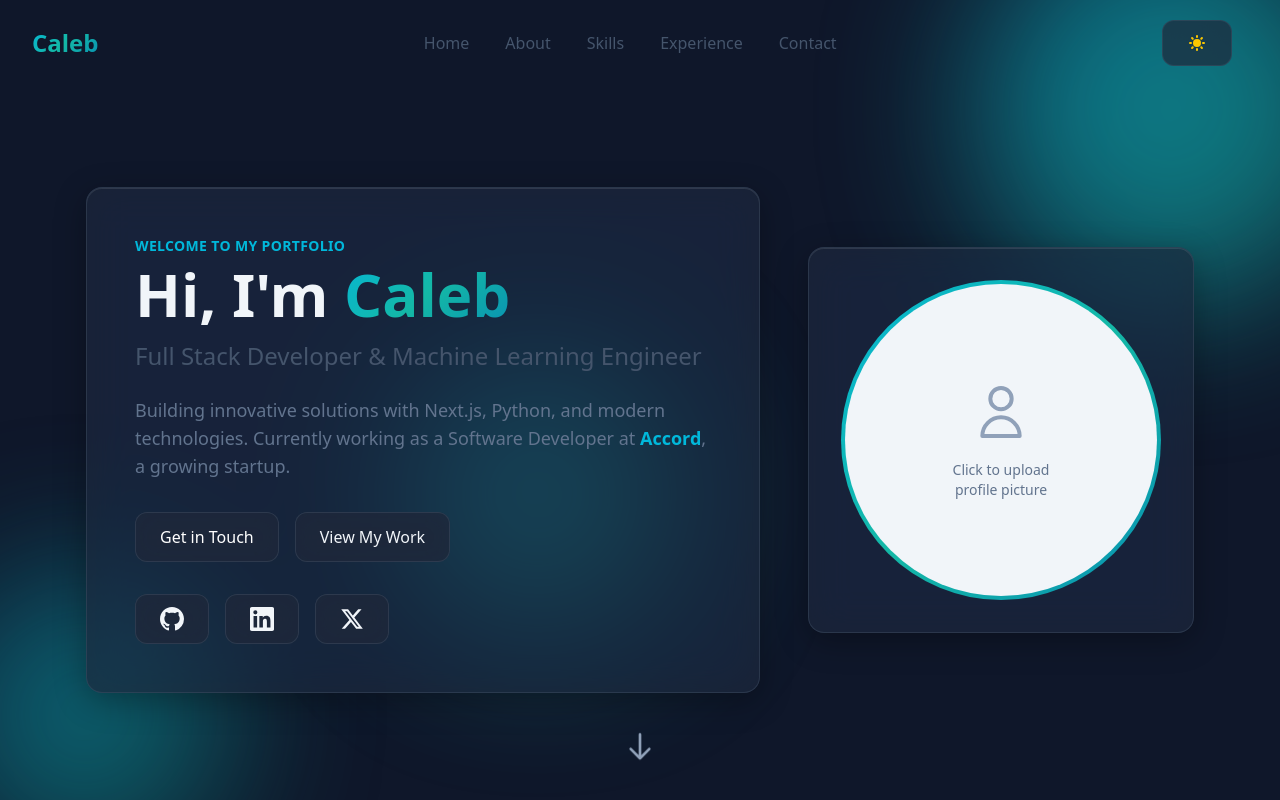
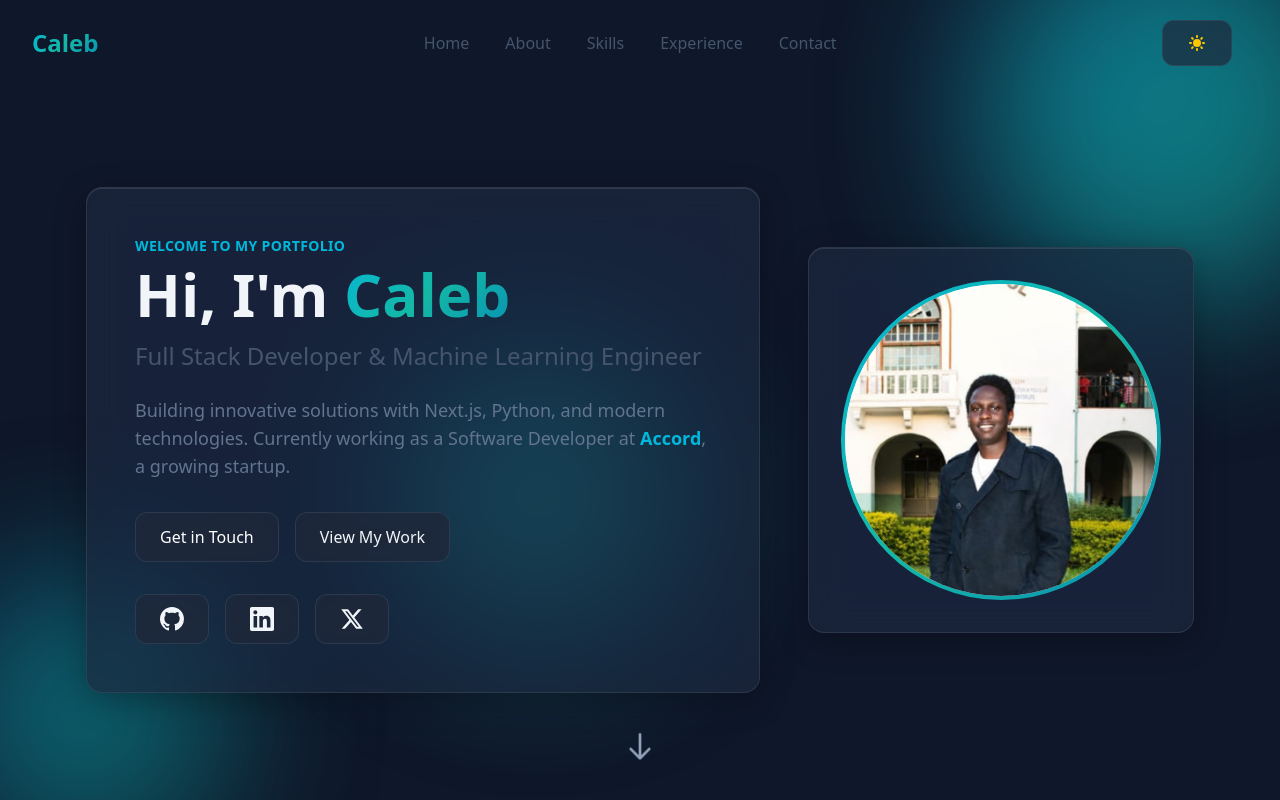
Before and after one commit to kelicaleb/portfolio, a Next.js app: page / in a window 1280 px wide. Shown: the top 800 px of the page. Built offline with nearby package versions, Linux system fonts and the light colour scheme.

Commit message:
Portfolio

```diff
--- a/src/components/Hero.tsx
+++ b/src/components/Hero.tsx
@@ -1,27 +1,9 @@
 "use client";
 
-import React, { useState, useRef } from "react";
-//new code
+import React from "react";
+import Image from "next/image";
 
 const Hero = () => {
-  const [profileImage, setProfileImage] = useState<string | null>(null);
-  const fileInputRef = useRef<HTMLInputElement>(null);
-
-  const handleImageUpload = (e: React.ChangeEvent<HTMLInputElement>) => {
-    const file = e.target.files?.[0];
-    if (file) {
-      const reader = new FileReader();
-      reader.onloadend = () => {
-        setProfileImage(reader.result as string);
-      };
-      reader.readAsDataURL(file);
-    }
-  };
-
-  const handleImageClick = () => {
-    fileInputRef.current?.click();
-  };
-
   return (
     <section
       id="home"
@@ -127,74 +109,24 @@ const Hero = () => {
           <div className="flex-shrink-0">
             <div className="glass-card p-8">
               <div
-                onClick={handleImageClick}
-                className="relative w-64 h-64 md:w-80 md:h-80 rounded-full overflow-hidden cursor-pointer group"
+                className="relative w-64 h-64 md:w-80 md:h-80 rounded-full"
                 style={{
                   background:
                     "linear-gradient(135deg, #06b6d4, #14b8a6, #0891b2)",
                   padding: "4px",
                 }}
               >
-                <div className="w-full h-full rounded-full overflow-hidden bg-slate-100 dark:bg-slate-800 flex items-center justify-center">
-                  {profileImage ? (
-                    <img
-                      src={profileImage}
-                      alt="Profile"
-                      className="w-full h-full object-cover"
-                    />
-                  ) : (
-                    <div className="text-center p-8">
-                      <svg
-                        className="w-16 h-16 mx-auto text-slate-400 dark:text-slate-500 mb-4"
-                        fill="none"
-                        stroke="currentColor"
-                        viewBox="0 0 24 24"
-                      >
-                        <path
-                          strokeLinecap="round"
-                          strokeLinejoin="round"
-                          strokeWidth={1.5}
-                          d="M16 7a4 4 0 11-8 0 4 4 0 018 0zM12 14a7 7 0 00-7 7h14a7 7 0 00-7-7z"
-                        />
-                      </svg>
-                      <p className="text-slate-500 dark:text-slate-400 text-sm">
-                        Click to upload
-                        <br />
-                        profile picture
-                      </p>
-                    </div>
-                  )}
-                  {/* Hover Overlay */}
-                  <div className="absolute inset-0 bg-black/50 opacity-0 group-hover:opacity-100 transition-opacity flex items-center justify-center rounded-full">
-                    <svg
-                      className="w-12 h-12 text-white"
-                      fill="none"
-                      stroke="currentColor"
-                      viewBox="0 0 24 24"
-                    >
-                      <path
-                        strokeLinecap="round"
-                        strokeLinejoin="round"
-                        strokeWidth={2}
-                        d="M3 9a2 2 0 012-2h.93a2 2 0 001.664-.89l.812-1.22A2 2 0 0110.07 4h3.86a2 2 0 011.664.89l.812 1.22A2 2 0 0018.07 7H19a2 2 0 012 2v9a2 2 0 01-2 2H5a2 2 0 01-2-2V9z"
-                      />
-                      <path
-                        strokeLinecap="round"
-                        strokeLinejoin="round"
-                        strokeWidth={2}
-                        d="M15 13a3 3 0 11-6 0 3 3 0 016 0z"
-                      />
-                    </svg>
-                  </div>
+                <div className="relative w-full h-full rounded-full overflow-hidden bg-slate-100 dark:bg-slate-800">
+                  <Image
+                    src="/pic.jpeg"
+                    alt="Caleb - Full Stack Developer"
+                    fill
+                    sizes="(max-width: 768px) 256px, 320px"
+                    className="object-cover object-top"
+                    priority
+                  />
                 </div>
               </div>
-              <input
-                ref={fileInputRef}
-                type="file"
-                accept="image/*"
-                onChange={handleImageUpload}
-                className="hidden"
-              />
             </div>
           </div>
         </div>
```
Also changed, not shown: public/pic.jpeg (added).
